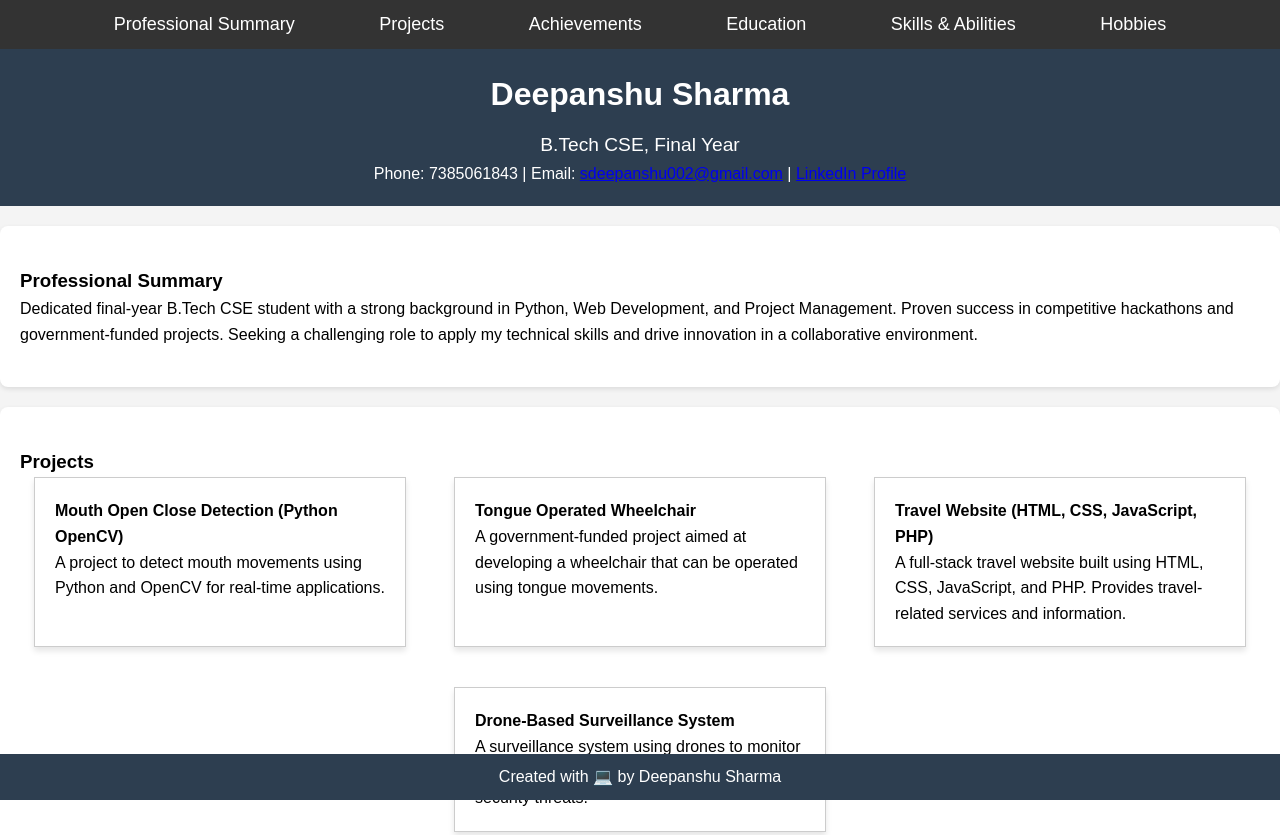
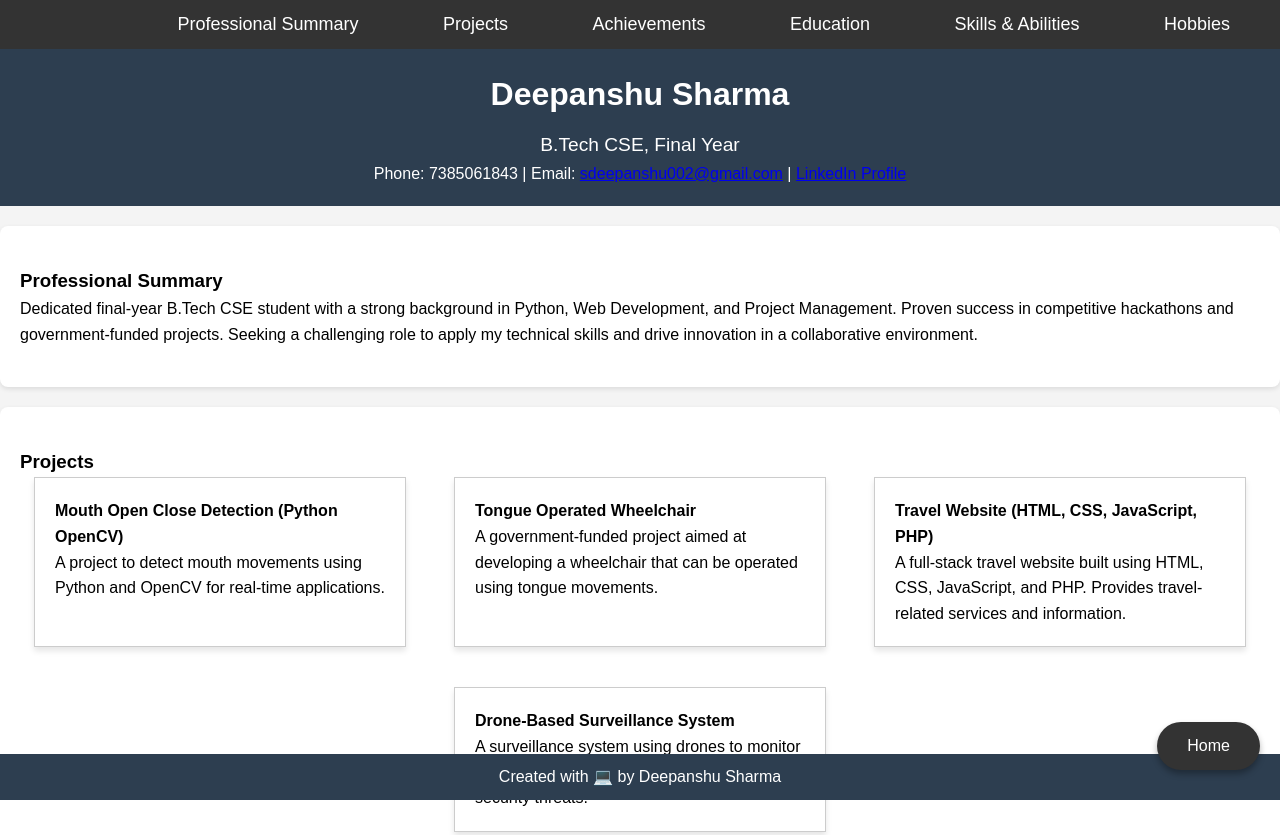
Before and after one commit to sdeepanshu002/sdeepanshu002.github.io, a website: page index.html in a window 1280 px wide. Shown: the top 835 px of the page. Drawn offline with Linux system fonts and the light colour scheme.

Commit message:
Update index.html

```diff
--- a/index.html
+++ b/index.html
@@ -15,15 +15,18 @@
       width: 100%;
       z-index: 100;
     }
+
     nav ul {
       list-style-type: none;
       padding: 0;
-      text-align: center;
+      text-align: right; /* Align the navigation items to the right */
     }
+
     nav ul li {
       display: inline;
       margin: 0 20px;
     }
+
     nav ul li a {
       color: white;
       text-decoration: none;
@@ -31,10 +34,32 @@
       padding: 10px 20px;
       transition: background-color 0.3s ease;
     }
+
     nav ul li a:hover {
       background-color: #575757;
       border-radius: 5px;
     }
+
+    /* Home Button Styling */
+    .home-button {
+      position: fixed;
+      bottom: 20px;
+      right: 20px;
+      background-color: #333;
+      color: white;
+      padding: 15px 30px;
+      font-size: 16px;
+      border-radius: 50px;
+      border: none;
+      cursor: pointer;
+      box-shadow: 0 4px 6px rgba(0, 0, 0, 0.3);
+      transition: background-color 0.3s ease;
+    }
+
+    .home-button:hover {
+      background-color: #575757;
+    }
+
     section {
       padding: 40px 20px;
       margin: 20px 0;
@@ -42,9 +67,23 @@
       border-radius: 8px;
       box-shadow: 0 2px 5px rgba(0, 0, 0, 0.1);
     }
+
+    /* Sticky Navbar to stay on top */
+    header {
+      text-align: center;
+    }
+
+    header h1 {
+      margin-bottom: 10px;
+    }
+
+    header h2 {
+      font-weight: normal;
+    }
   </style>
 </head>
 <body>
+
   <!-- Navigation Bar -->
   <nav>
     <ul>
@@ -58,7 +97,7 @@
   </nav>
 
   <!-- Header -->
-  <header>
+  <header id="top">
     <h1>Deepanshu Sharma</h1>
     <h2>B.Tech CSE, Final Year</h2>
     <p>Phone: 7385061843 | Email: <a href="mailto:sdeepanshu002@gmail.com">sdeepanshu002@gmail.com</a> | <a href="https://www.linkedin.com/in/deepanshu-sharma-3621a921b" target="_blank">LinkedIn Profile</a></p>
@@ -157,6 +196,11 @@
     <p>Created with 💻 by Deepanshu Sharma</p>
   </footer>
 
+  <!-- Home Button -->
+  <a href="#top">
+    <button class="home-button">Home</button>
+  </a>
+
   <script src="public/js/app.js"></script>
 </body>
 </html>
```
